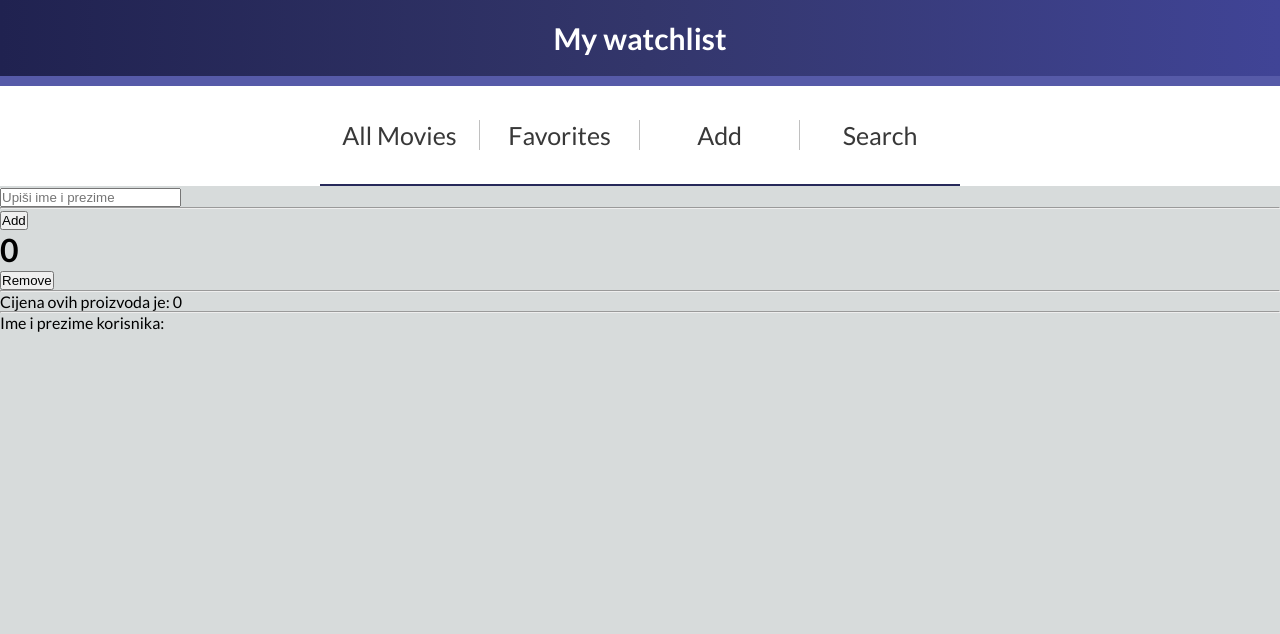
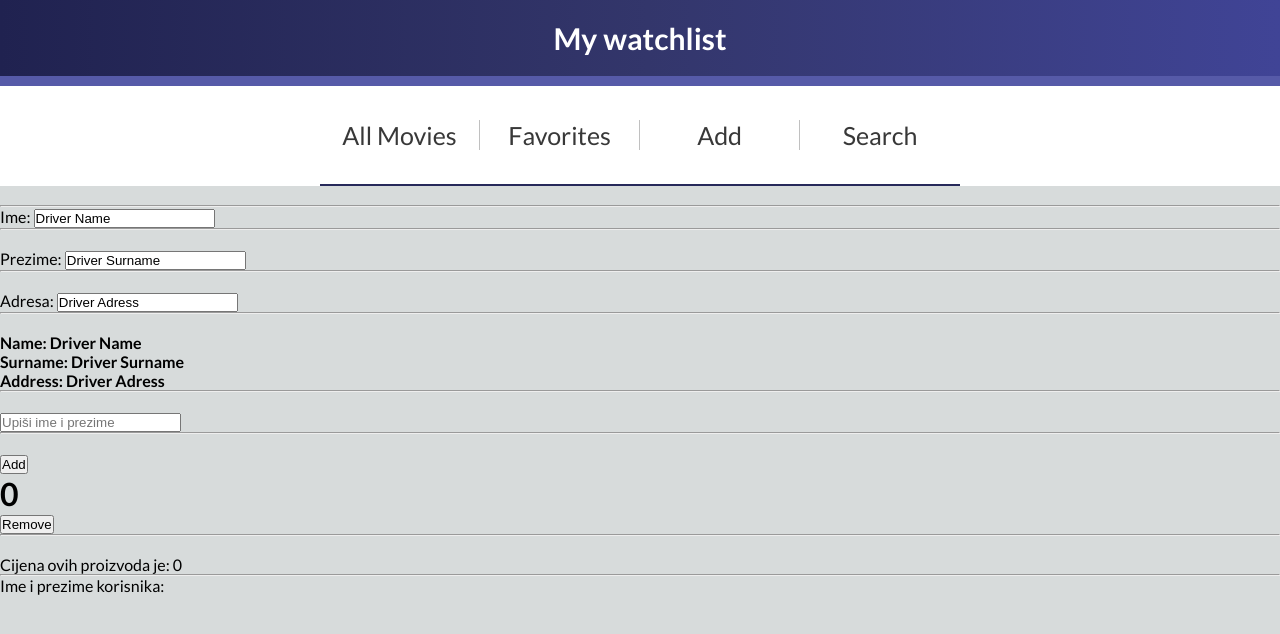
Before and after one commit to Illnas/Movie-List-Project-with-React.js, a React (Create React App) app: page /#/ in a window 1280 px wide. Shown: the top 634 px of the page. Built offline with nearby package versions, Linux system fonts and the light colour scheme.

Commit message:
Playground exercises with useState with object

```diff
--- a/src/components/playground/Playground.js
+++ b/src/components/playground/Playground.js
@@ -1,15 +1,13 @@
-
-
-import React, { useState } from 'react'
-import Sandbox from './Sandbox'
+import React, { useState } from "react";
+import Sandbox from "./Sandbox";
 
 const Playground = () => {
   const [counter, setCounter] = useState(0);
-    const [name, setName] = useState("")
+  const [name, setName] = useState("");
 
   /*  const [donutPrice, setDonutPrice] = useState(7) */
-    const donutPrice = 7
-    const discount = 10
+  const donutPrice = 7;
+  const discount = 10;
   /*     setTimeout(() => {
             myInt += 1
             console.log(myInt)
@@ -17,37 +15,168 @@ const Playground = () => {
         }, 2000) */
 
   const counterAdd = () => {
-        setCounter(counter + 1)
-    }
+    setCounter(counter + 1);
+  };
 
   const counterRemove = () => {
     if (counter >= 1) {
-            setCounter(counter - 1)
+      setCounter(counter - 1);
     }
+  };
+
+  const getName = (e) => {
+    console.log(e.target.value);
+    setName(e.target.value);
+  };
+
+  const [product, setProduct] = useState({
+    name: "Sketchers",
+    descriptions: "Lorem ipsum dolor sit amet",
+    price: 120,
+  });
+
+  const user = {
+    name: "Nada",
+    surname: "Holy",
+    email: "gonnaHealALot@exodar.com",
+    favorites: ["Heal", "Greater Heal", "Serenity"],
+  };
+
+  const [driver, setDriver] = useState({
+    name: "Driver Name",
+    surname: "Driver Surname",
+    adress: "Driver Adress"
+})
+
+  const handleUpdate = (event) => {
+    const value = event.target.value;
+    const name = event.target.name;
+
+    setDriver((prevValues) => ({
+      ...prevValues,
+      [name]: value,
+    }));
+
+    /*  if(name === "name") {
+        setProduct(prevValues => ({
+            ...prevValues,
+            name: value
+          }))
       }
 
-    const getName = (e) => {
-        console.log(e.target.value)
-        setName(e.target.value)
-    }
+      if(name === "desc") {
+        setProduct(prevValues => ({
+            ...prevValues,
+            descriptions: value
+          }))
+      } */
+  };
+
+
 
   return (
     <div>
-            <input type="text" placeholder='Upiši ime i prezime' onChange={(e) => getName(e)}/>
+{/*       <h4>Product name: {product.name}</h4>
+      <h4>Product description: {product.descriptions}</h4>
+      <h4>Product price: {product.price}</h4>
+
+      <br />
+
+      <div>
+        <label htmlFor="">Naziv proizvoda</label>
+        <input
+          onChange={(e) => handleUpdate(e)}
+          type="text"
+          value={product.name}
+          name="name"
+        />
+        <hr />
+        <br />
+
+        <label htmlFor="">Opis proizvoda</label>
+        <input
+          onChange={(e) => handleUpdate(e)}
+          type="text"
+          name="descriptions"
+          value={product.descriptions}
+        />
+        <hr />
+        <br />
+
+        <label htmlFor="">Cijena proizvoda</label>
+        <input
+          onChange={(e) => handleUpdate(e)}
+          type="text"
+          value={product.price}
+          name="price"
+        />
+        <hr />
+        <br />
+      </div> */}
+      <br />
+      <hr />
+
+      <div>
+      <label htmlFor="">Ime: </label>
+        <input
+          onChange={(e) => handleUpdate(e)}
+          type="text"
+          value={driver.name}
+          name="name"
+        />
+        <hr />
+        <br />
+
+        <label htmlFor="">Prezime: </label>
+        <input
+          onChange={(e) => handleUpdate(e)}
+          type="text"
+          name="surname"
+          value={driver.surname}
+        />
+        <hr />
+        <br />
+
+        <label htmlFor="">Adresa: </label>
+        <input
+          onChange={(e) => handleUpdate(e)}
+          type="text"
+          value={driver.adress}
+          name="adress"
+        />
+        <hr />
+        <br />
+      </div>
 
 
-
+      <div>
+      <h4>Name: {driver.name}</h4>
+      <h4>Surname: {driver.surname}</h4>
+      <h4>Address: {driver.adress}</h4>
+      </div>
 
       <hr />
+      <br />
+      <input
+        type="text"
+        placeholder="Upiši ime i prezime"
+        onChange={(e) => getName(e)}
+      />
+      <hr />
+      <br />
       <button onClick={() => counterAdd()}>Add</button>
-            <h1>
-                {counter}
-            </h1>
+      <h1>{counter}</h1>
       <button onClick={() => counterRemove()}>Remove</button>
       <hr />
-            <Sandbox price={donutPrice} quantity={counter} discount={discount} name={name}/>
+      <br />
+      <Sandbox
+        price={donutPrice}
+        quantity={counter}
+        discount={discount}
+        name={name}
+      />
     </div>
-    )
-}
+  );
+};
 
-export default Playground
+export default Playground;
```
Lines whose indentation alone changed are shown as unchanged.
